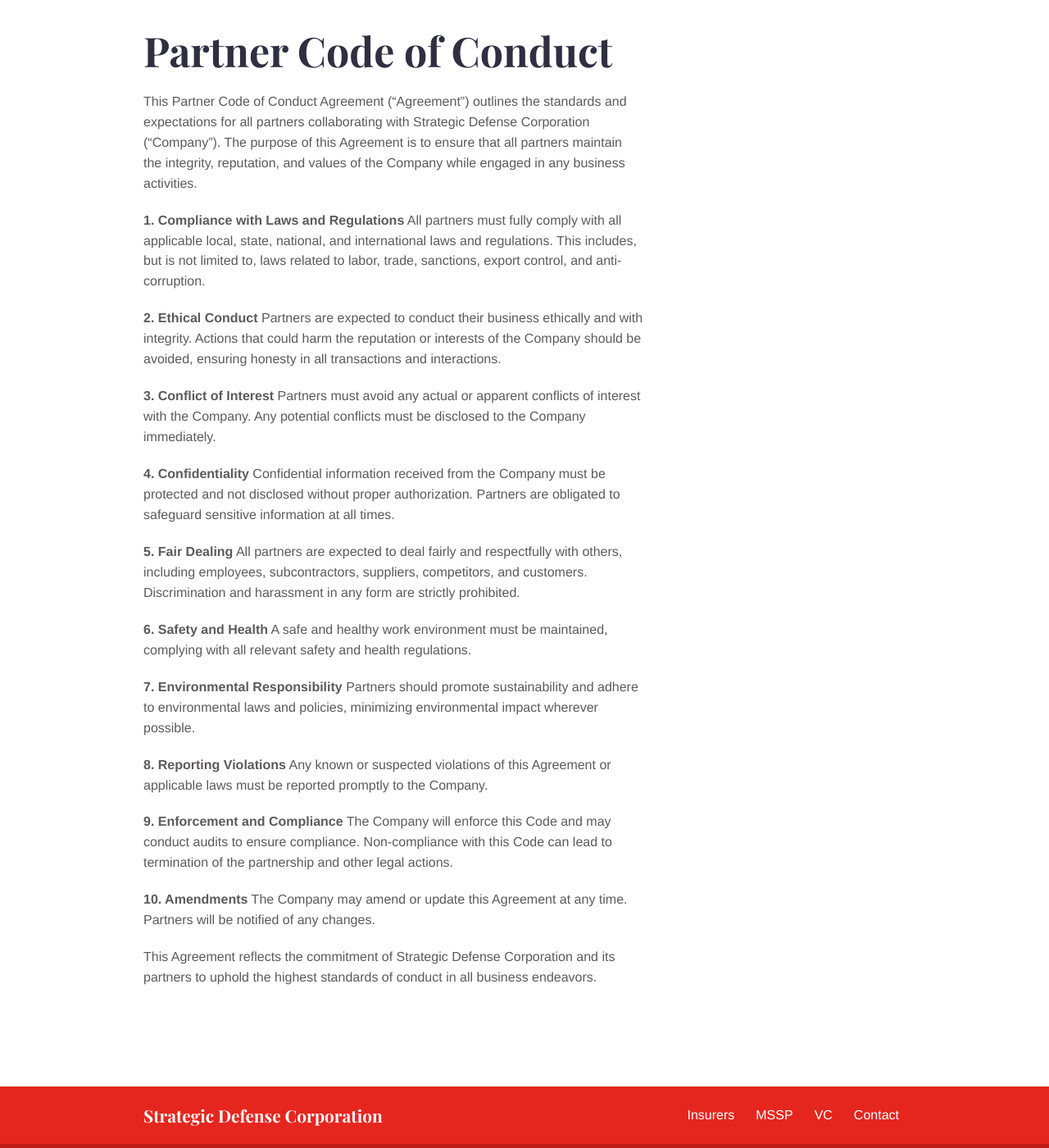
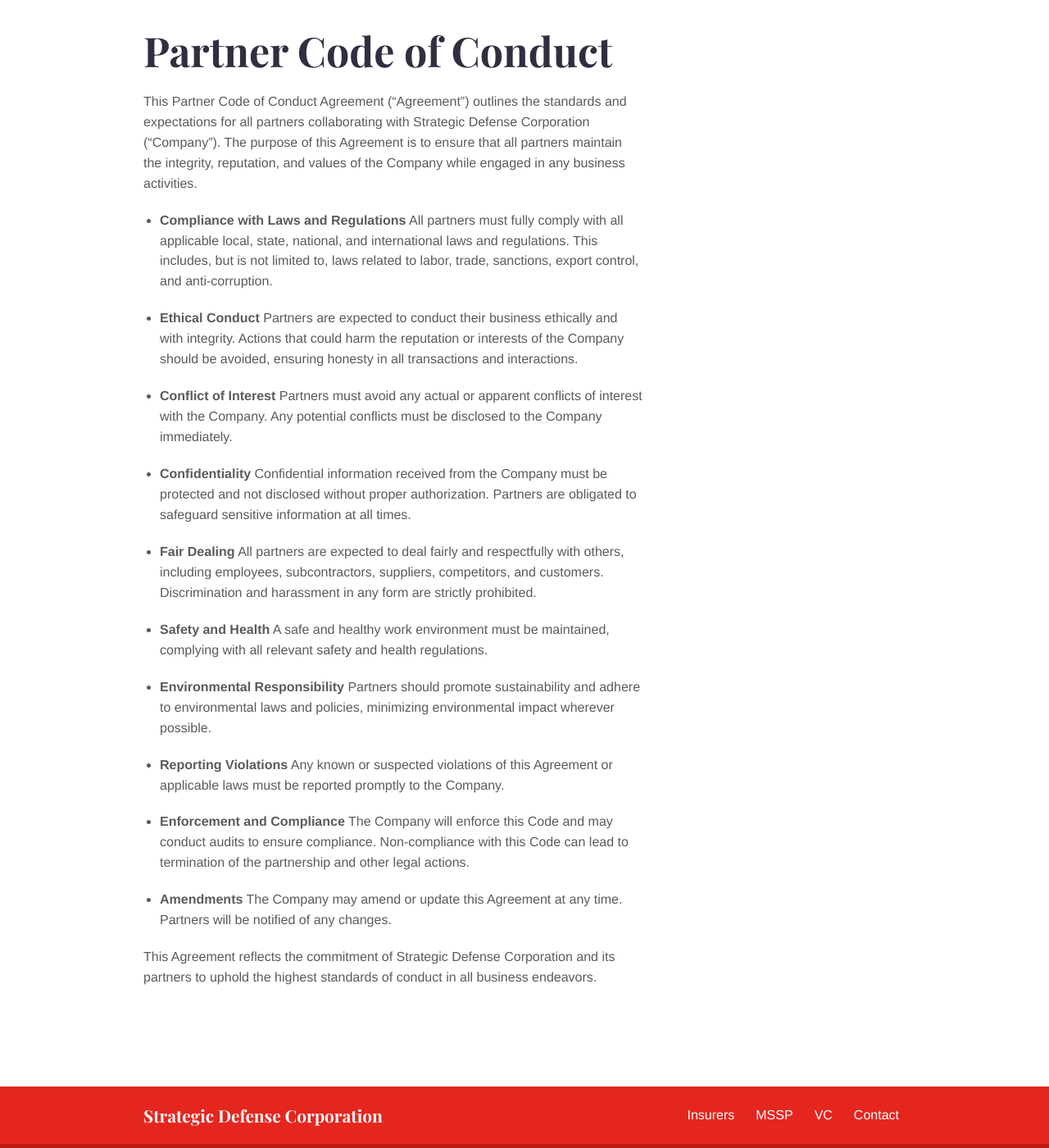
Before and after one commit to strategicdefense/strategicdefense.github.io, a Jekyll site: the page built from partner-code-of-conduct.md, in a window 1280 px wide and 1400 px high, scrolled down 330 px. Shown: the whole window at 82% size. Built offline with Jekyll 4.4.1, drawn with Linux system fonts in a browser that asks for light colours.

Commit message:
adding partner code of conduct

```diff
--- a/partner-code-of-conduct.md
+++ b/partner-code-of-conduct.md
@@ -9,34 +9,34 @@
 
 This Partner Code of Conduct Agreement ("Agreement") outlines the standards and expectations for all partners collaborating with Strategic Defense Corporation ("Company"). The purpose of this Agreement is to ensure that all partners maintain the integrity, reputation, and values of the Company while engaged in any business activities.
 
-**1. Compliance with Laws and Regulations**
+- **Compliance with Laws and Regulations**
 All partners must fully comply with all applicable local, state, national, and international laws and regulations. This includes, but is not limited to, laws related to labor, trade, sanctions, export control, and anti-corruption.
 
-**2. Ethical Conduct**
+- **Ethical Conduct**
 Partners are expected to conduct their business ethically and with integrity. Actions that could harm the reputation or interests of the Company should be avoided, ensuring honesty in all transactions and interactions.
 
-**3. Conflict of Interest**
+- **Conflict of Interest**
 Partners must avoid any actual or apparent conflicts of interest with the Company. Any potential conflicts must be disclosed to the Company immediately.
 
-**4. Confidentiality**
+- **Confidentiality**
 Confidential information received from the Company must be protected and not disclosed without proper authorization. Partners are obligated to safeguard sensitive information at all times.
 
-**5. Fair Dealing**
+- **Fair Dealing**
 All partners are expected to deal fairly and respectfully with others, including employees, subcontractors, suppliers, competitors, and customers. Discrimination and harassment in any form are strictly prohibited.
 
-**6. Safety and Health**
+- **Safety and Health**
 A safe and healthy work environment must be maintained, complying with all relevant safety and health regulations.
 
-**7. Environmental Responsibility**
+- **Environmental Responsibility**
 Partners should promote sustainability and adhere to environmental laws and policies, minimizing environmental impact wherever possible.
 
-**8. Reporting Violations**
+- **Reporting Violations**
 Any known or suspected violations of this Agreement or applicable laws must be reported promptly to the Company.
 
-**9. Enforcement and Compliance**
+- **Enforcement and Compliance**
 The Company will enforce this Code and may conduct audits to ensure compliance. Non-compliance with this Code can lead to termination of the partnership and other legal actions.
 
-**10. Amendments**
+- **Amendments**
 The Company may amend or update this Agreement at any time. Partners will be notified of any changes.
 
 This Agreement reflects the commitment of Strategic Defense Corporation and its partners to uphold the highest standards of conduct in all business endeavors.
```
Also changed, not shown: 1 other file.
